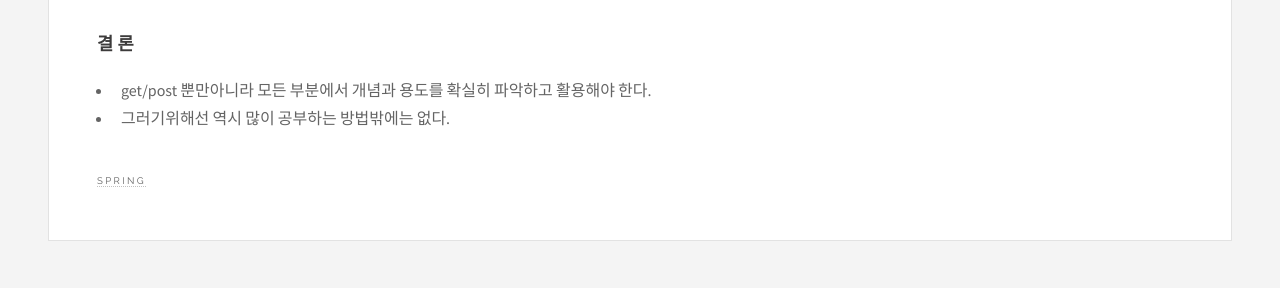
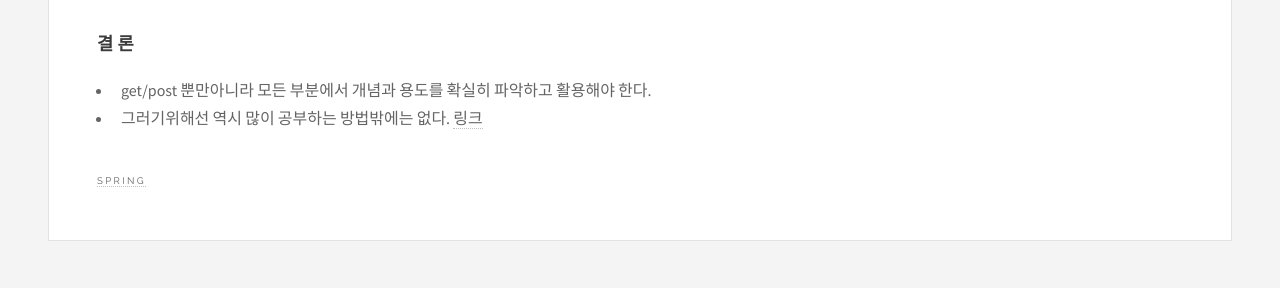
Before and after one commit to naka15/naka15.githubio.backup, a Jekyll site: the page built from _posts/2017-01-23-get_post차이.markdown, in a window 1280 px wide and 900 px high, scrolled down 928 px. Shown: the part 152-440 px from the top of the window. Built offline with Jekyll 4.4.1, drawn with Linux system fonts in a browser that asks for light colours; comment, search, counter and statistics services are not loaded.

Commit message:
Update 2017-01-23-get_post차이.markdown

```diff
--- a/_posts/2017-01-23-get_post차이.markdown
+++ b/_posts/2017-01-23-get_post차이.markdown
@@ -27,3 +27,4 @@ tags: spring
 ## 결론
   * get/post 뿐만아니라 모든 부분에서 개념과 용도를 확실히 파악하고 활용해야 한다.
   * 그러기위해선 역시 많이 공부하는 방법밖에는 없다.
+[링크](https://naka15.github.io/spring/2017/01/23/2%EC%A3%BC%EC%B0%A8%ED%9A%8C%EA%B3%A0.html "링크제목")
```
